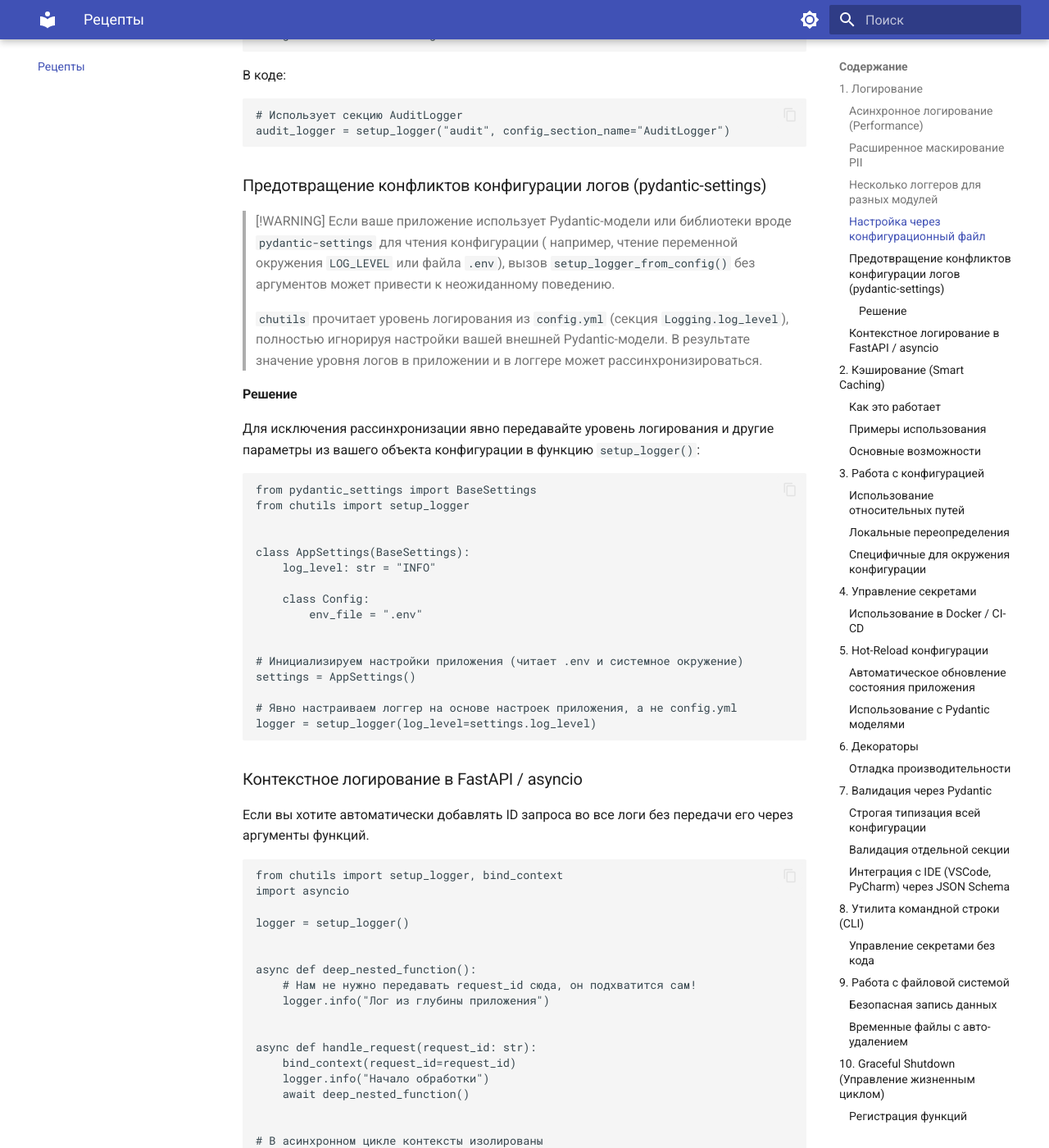
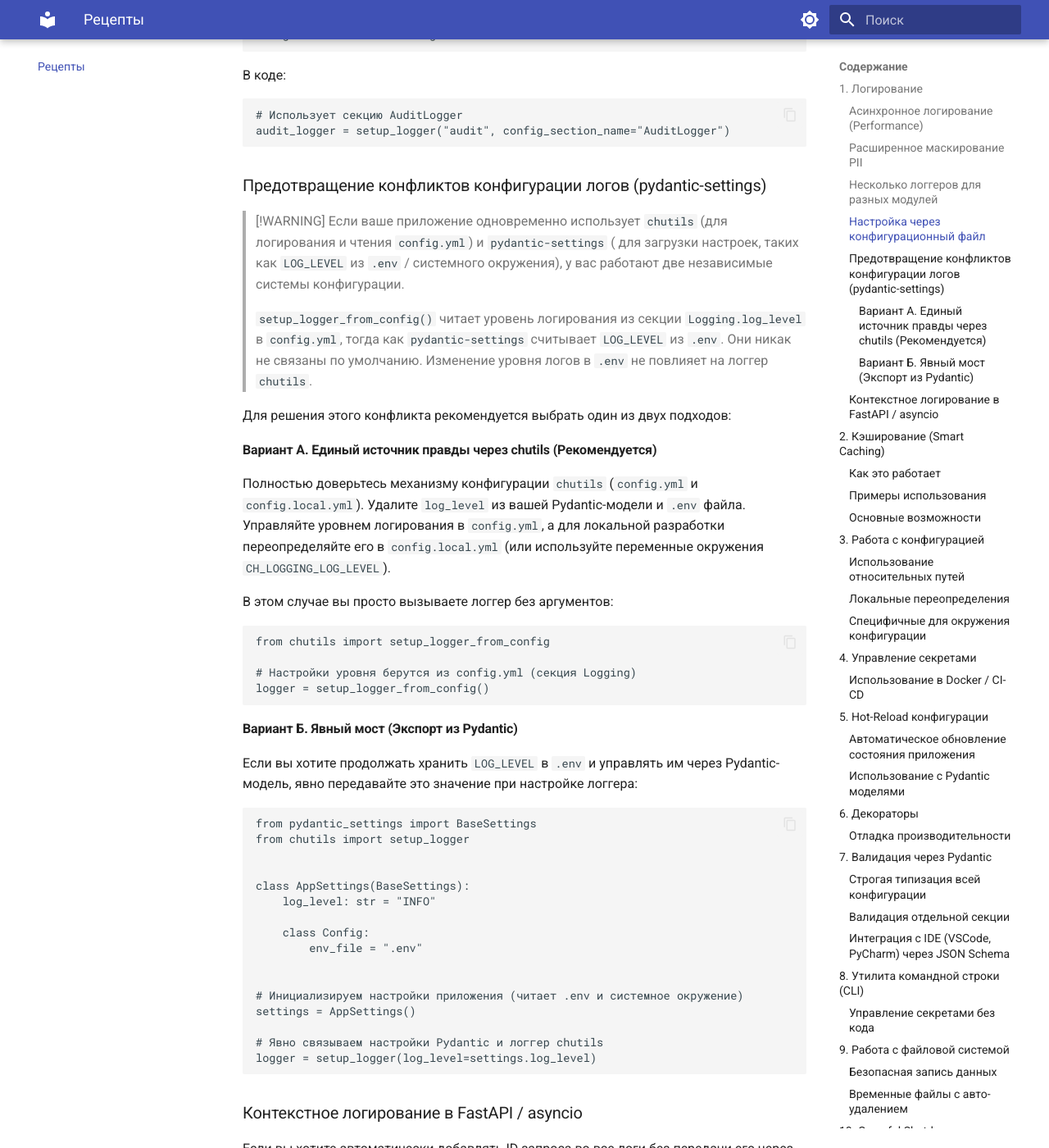
Before and after one commit to Chu4hel/chutils, an MkDocs documentation site: the page built from docs/recipes.md, in a window 1280 px wide and 1400 px high, scrolled down 1606 px. Shown: the whole window at 82% size. Built offline with MkDocs 1.6.1 and Material for MkDocs 9.7.7, drawn with Linux system fonts in a browser that asks for light colours.

Commit message:
docs(logger): Описать варианты сосуществования chutils и pydantic-settings в recipes.md

````diff
--- a/docs/recipes.md
+++ b/docs/recipes.md
@@ -79,17 +79,36 @@ audit_logger = setup_logger("audit", config_section_name="AuditLogger")
 ### Предотвращение конфликтов конфигурации логов (pydantic-settings)
 
 > [!WARNING]
-> Если ваше приложение использует Pydantic-модели или библиотеки вроде `pydantic-settings` для чтения конфигурации (
-> например, чтение переменной окружения `LOG_LEVEL` или файла `.env`), вызов `setup_logger_from_config()` без аргументов
-> может привести к неожиданному поведению.
+> Если ваше приложение одновременно использует `chutils` (для логирования и чтения `config.yml`) и `pydantic-settings` (
+> для загрузки настроек, таких как `LOG_LEVEL` из `.env` / системного окружения), у вас работают две независимые системы
+> конфигурации.
 >
-> `chutils` прочитает уровень логирования из `config.yml` (секция `Logging.log_level`), полностью игнорируя настройки
-> вашей внешней Pydantic-модели. В результате значение уровня логов в приложении и в логгере может рассинхронизироваться.
+> `setup_logger_from_config()` читает уровень логирования из секции `Logging.log_level` в `config.yml`, тогда как
+`pydantic-settings` считывает `LOG_LEVEL` из `.env`. Они никак не связаны по умолчанию. Изменение уровня логов в `.env`
+> не повлияет на логгер `chutils`.
 
-#### Решение
+Для решения этого конфликта рекомендуется выбрать один из двух подходов:
 
-Для исключения рассинхронизации явно передавайте уровень логирования и другие параметры из вашего объекта конфигурации в
-функцию `setup_logger()`:
+#### Вариант А. Единый источник правды через chutils (Рекомендуется)
+
+Полностью доверьтесь механизму конфигурации `chutils` (`config.yml` и `config.local.yml`). Удалите `log_level` из вашей
+Pydantic-модели и `.env` файла.
+Управляйте уровнем логирования в `config.yml`, а для локальной разработки переопределяйте его в `config.local.yml` (или
+используйте переменные окружения `CH_LOGGING_LOG_LEVEL`).
+
+В этом случае вы просто вызываете логгер без аргументов:
+
+```python
+from chutils import setup_logger_from_config
+
+# Настройки уровня берутся из config.yml (секция Logging)
+logger = setup_logger_from_config()
+```
+
+#### Вариант Б. Явный мост (Экспорт из Pydantic)
+
+Если вы хотите продолжать хранить `LOG_LEVEL` в `.env` и управлять им через Pydantic-модель, явно передавайте это
+значение при настройке логгера:
 
 ```python
 from pydantic_settings import BaseSettings
@@ -106,7 +125,7 @@ class AppSettings(BaseSettings):
 # Инициализируем настройки приложения (читает .env и системное окружение)
 settings = AppSettings()
 
-# Явно настраиваем логгер на основе настроек приложения, а не config.yml
+# Явно связываем настройки Pydantic и логгер chutils
 logger = setup_logger(log_level=settings.log_level)
 ```
 
````
